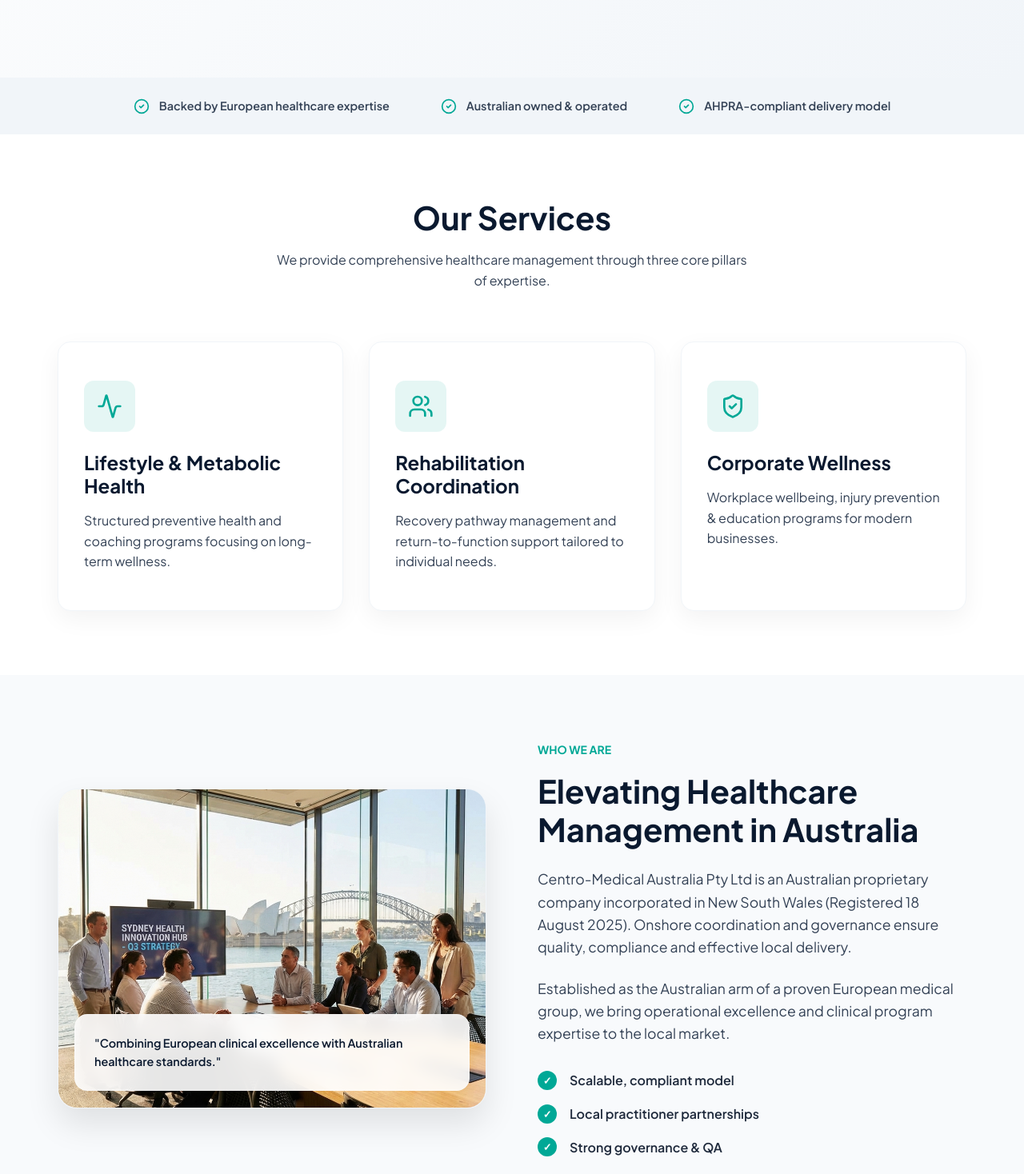
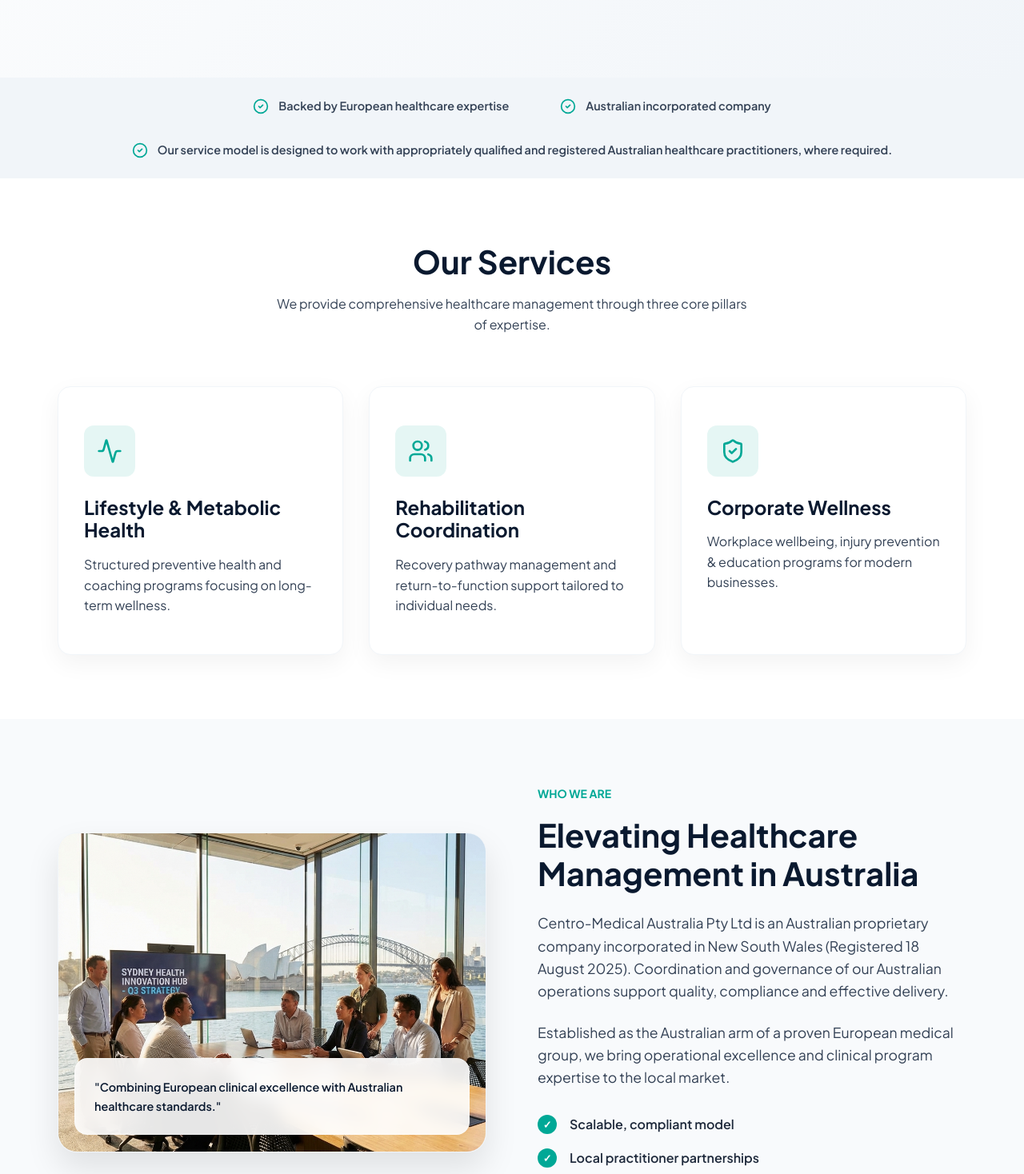
Before and after one commit to rhalmaibusiness-blip/centro-medical-landing-australia, a React (Vite) app: page / in a window 1280 px wide. Shown: the part 782-2250 px from the top of the page at 80% size. Built offline with nearby package versions, Linux system fonts and the light colour scheme.

Commit message:
Refine Australian operations wording

```diff
--- a/src/components/About.jsx
+++ b/src/components/About.jsx
@@ -57,7 +57,7 @@ const About = () => {
                     <span style={{ color: 'var(--secondary)', fontWeight: 700, textTransform: 'uppercase', fontSize: '0.875rem' }}>Who We Are</span>
                     <h2 style={{ fontSize: '2.5rem', marginTop: '1rem', marginBottom: '1.5rem' }}>Elevating Healthcare Management in Australia</h2>
                     <p style={{ fontSize: '1.1rem', color: 'var(--gray-700)', marginBottom: '1.5rem' }}>
-                        Centro-Medical Australia Pty Ltd is an Australian proprietary company incorporated in New South Wales (Registered 18 August 2025). Onshore coordination and governance ensure quality, compliance and effective local delivery.
+                        Centro-Medical Australia Pty Ltd is an Australian proprietary company incorporated in New South Wales (Registered 18 August 2025). Coordination and governance of our Australian operations support quality, compliance and effective delivery.
                     </p>
                     <p style={{ fontSize: '1.1rem', color: 'var(--gray-700)', marginBottom: '2rem' }}>
                         Established as the Australian arm of a proven European medical group, we bring operational excellence and clinical program expertise to the local market.
--- a/src/components/TrustBar.jsx
+++ b/src/components/TrustBar.jsx
@@ -4,8 +4,8 @@ import { CheckCircle2 } from 'lucide-react';
 const TrustBar = () => {
     const items = [
         "Backed by European healthcare expertise",
-        "Australian owned & operated",
-        "AHPRA-compliant delivery model"
+        "Australian incorporated company",
+        "Our service model is designed to work with appropriately qualified and registered Australian healthcare practitioners, where required."
     ];
 
     return (
--- a/src/components/WhyLocal.jsx
+++ b/src/components/WhyLocal.jsx
@@ -3,9 +3,9 @@ import { motion } from 'framer-motion';
 
 const WhyLocal = () => {
     const features = [
-        { title: "Compliance Oversight", desc: "Local regulatory management and adherence to Australian standards." },
+        { title: "Compliance Oversight", desc: "Regulatory oversight aligned with Australian standards." },
         { title: "Quality Control", desc: "Hands-on stakeholder management and rigorous QA processes." },
-        { title: "Growth & BD", desc: "Commercial expansion and local partnership development from within AU." }
+        { title: "Growth & BD", desc: "Business development focused on the Australian market." }
     ];
 
     return (
@@ -17,7 +17,7 @@ const WhyLocal = () => {
                 transition={{ duration: 0.8 }}
                 className="container"
             >
-                <h2 className="section-title">Why Australian-Based Management Matters</h2>
+                <h2 className="section-title">Why Australian Operations Management Matters</h2>
                 <div style={{
                     display: 'grid',
                     gridTemplateColumns: 'repeat(auto-fit, minmax(280px, 1fr))',
@@ -57,7 +57,7 @@ const WhyLocal = () => {
                         lineHeight: '1.6'
                     }}
                 >
-                    Our Australian operations are overseen by onshore senior management responsible for regulatory compliance, partner engagement, quality assurance and local business development.
+                    Senior management overseeing the development of our Australian operations provides direction across regulatory compliance, partner engagement, quality assurance and business development focused on the Australian market.
                 </motion.p>
             </motion.div>
         </section>
```
